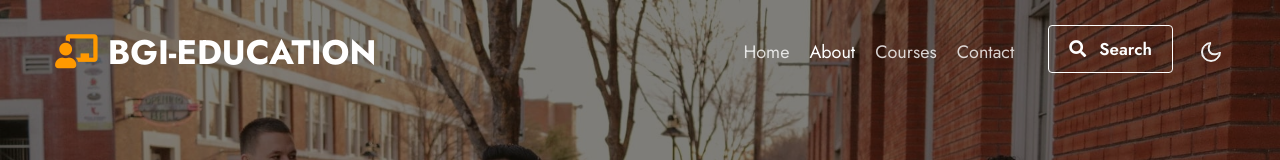
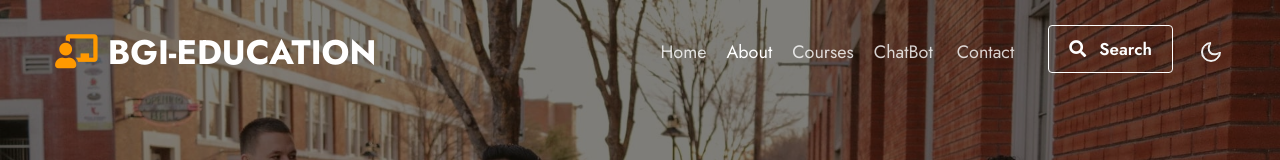
Before and after one commit to shaikhnehal/BGIEducation, a plain HTML site: page microsoft project/about.html in a window 1280 px wide. Shown: the top 160 px of the page. Drawn offline with Linux system fonts and the light colour scheme.

Commit message:
Update about.html

```diff
--- a/microsoft project/about.html
+++ b/microsoft project/about.html
@@ -41,6 +41,9 @@
             <li class="nav-item">
               <a class="nav-link" href="courses.html">Courses</a>
             </li>
+            <li class="nav-item mr-lg-1">
+                            <a class="nav-link" href="healthbot.html">ChatBot</a>
+                        </li>
             <li class="nav-item mr-lg-1">
               <a class="nav-link" href="contact.html">Contact</a>
             </li>
```
